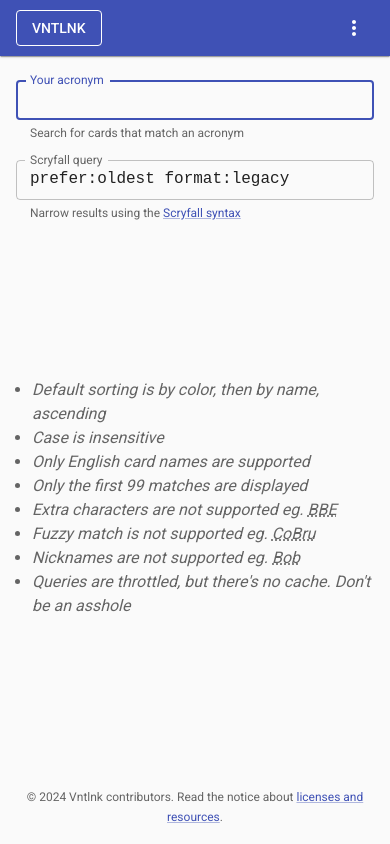
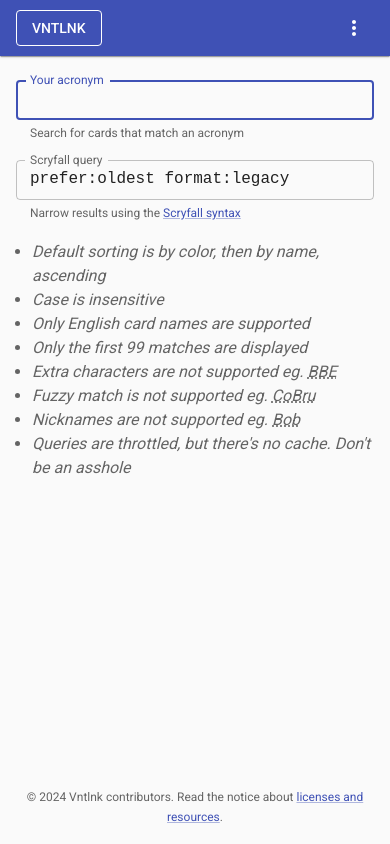
Before and after one commit to angrybacon/vntlnk, a Next.js app: page /acronymfinder in a window 390 px wide. Built offline with nearby package versions, Linux system fonts and the light colour scheme.

Commit message:
fix(acronymfinder): align error and help at the top for mobile viewports

```diff
--- a/app/layout.tsx
+++ b/app/layout.tsx
@@ -19,7 +19,7 @@ export const metadata: Metadata = {
 
 export const viewport: Viewport = {
   initialScale: 1,
-  themeColor: '#2196f3',
+  themeColor: '#3f51b5',
   width: 'device-width',
 };
 
--- a/modules/AcronymFinder/AcronymFinder.tsx
+++ b/modules/AcronymFinder/AcronymFinder.tsx
@@ -52,7 +52,14 @@ export const AcronymFinder = () => {
     setQuery(target.value.toLocaleUpperCase().trim());
 
   return (
-    <Box sx={{ display: 'grid', flexGrow: 1, gridTemplateRows: 'auto 1fr' }}>
+    <Box
+      sx={{
+        display: 'grid',
+        flexGrow: 1,
+        gap: { xs: 2, sm: 3 },
+        gridTemplateRows: 'auto 1fr',
+      }}
+    >
       <Grid container spacing={{ xs: 2, sm: 3 }} sx={{ pt: 1 }}>
         <Grid size={{ xs: 12, sm: 4 }}>
           <TextField
@@ -89,7 +96,7 @@ export const AcronymFinder = () => {
         </Grid>
       </Grid>
       {error && (
-        <Box sx={{ m: 'auto', textAlign: 'center' }}>
+        <Box sx={{ m: { sm: 'auto' }, textAlign: 'center' }}>
           <Typography component="p" gutterBottom variant="h2">
             No cards found
           </Typography>
@@ -98,7 +105,7 @@ export const AcronymFinder = () => {
           </Typography>
         </Box>
       )}
-      {!error && !cards.length && <Help sx={{ m: 'auto' }} />}
+      {!error && !cards.length && <Help sx={{ m: { sm: 'auto' } }} />}
       {cards.length > 0 && (
         <Box
           sx={{
@@ -106,7 +113,6 @@ export const AcronymFinder = () => {
             gap: { xs: 2, sm: 3 },
             gridAutoRows: 'min-content',
             gridTemplateColumns: `repeat(auto-fill, minmax(${IMAGE_WIDTH}px, 1fr))`,
-            mt: { xs: 2, sm: 3 },
           }}
         >
           {cards.map((card) => (
```
